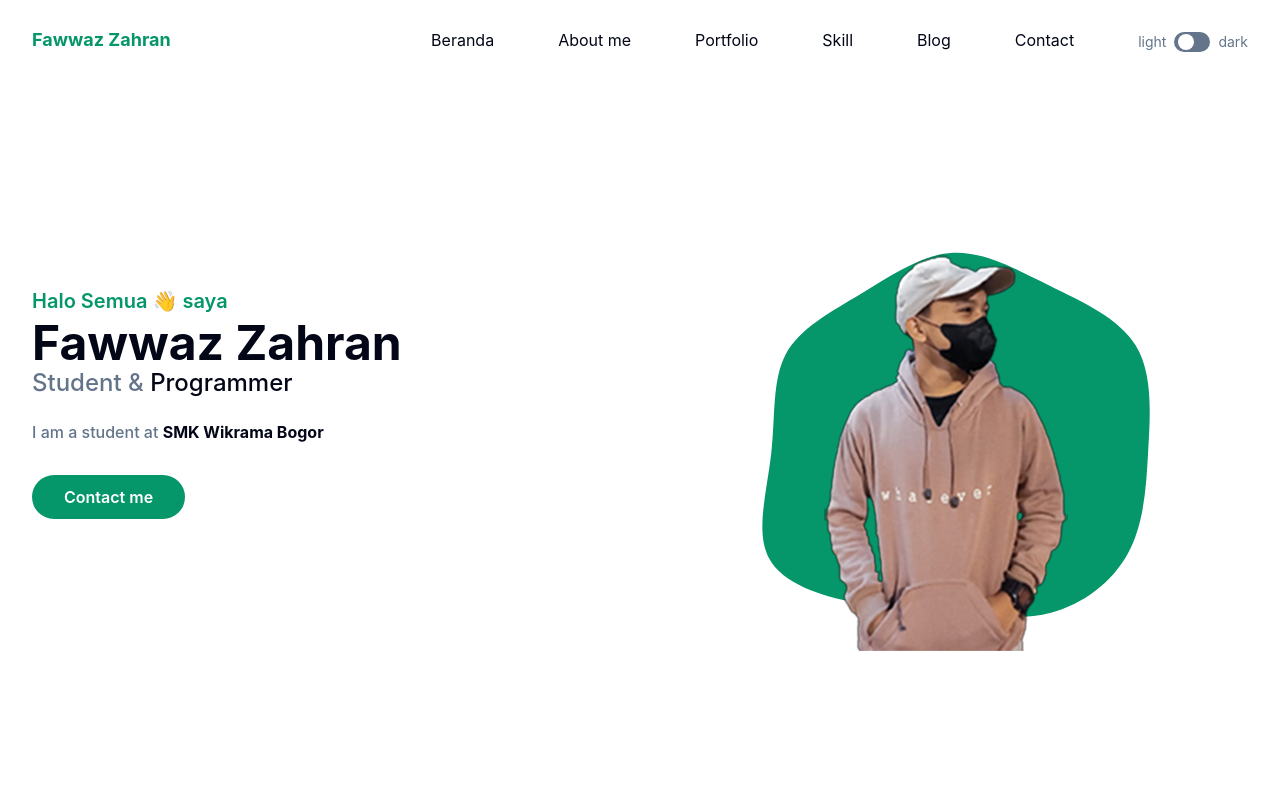
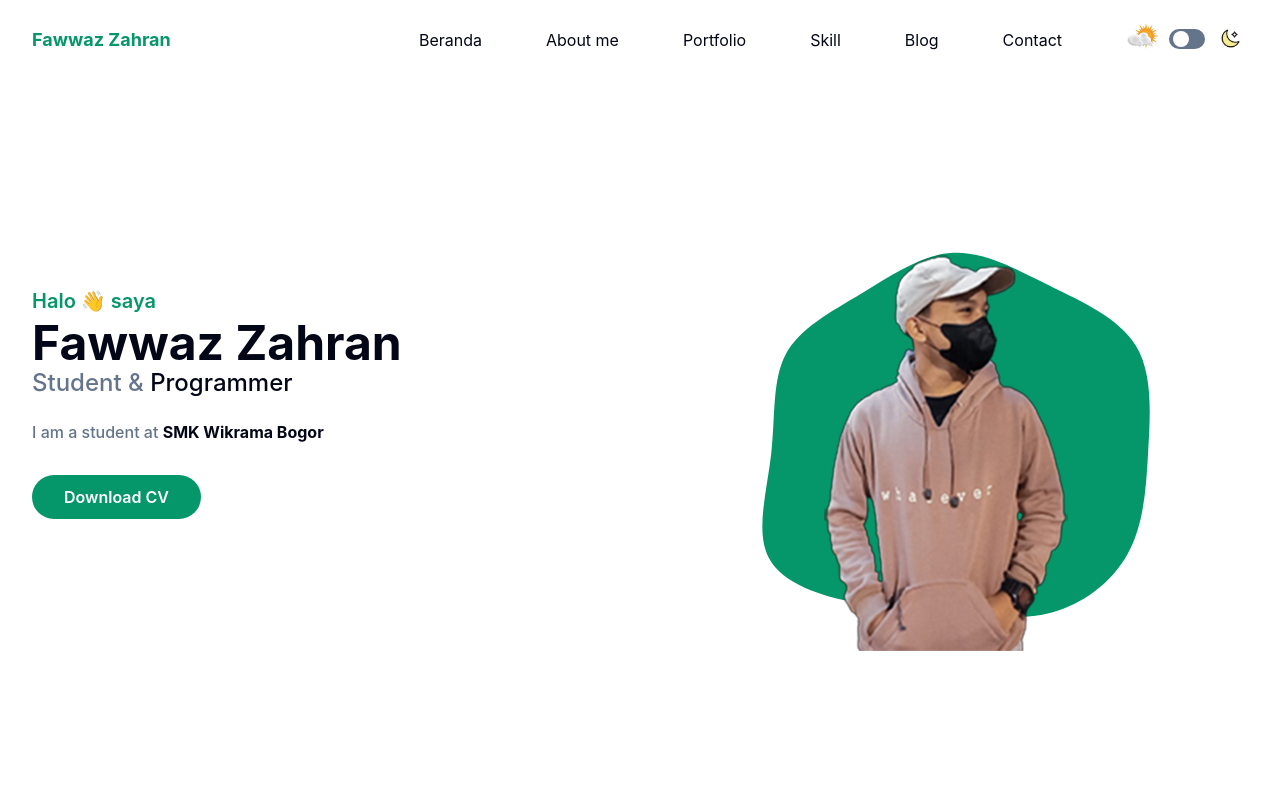
Before and after one commit to FawwazZah13/web-personal, a website: page index.html in a window 1280 px wide. Shown: the top 792 px of the page. Drawn offline with Linux system fonts and the light colour scheme.

Commit message:
Tambah CV

```diff
--- a/index.html
+++ b/index.html
@@ -49,14 +49,14 @@
               </li>
               <li class="flex items-center pl-8 mt-1 ">
                 <div class="flex">
-                  <span class="mr-2 text-sm text-slate-500">light</span>
+                  <span class="mr-2 text-sm text-slate-500"><img src="dist/img/icon/sun.png" width="35" class="-mt-2" alt=""></span>
                   <input type="checkbox" class="hidden" id="dark-toggle">
                   <label for="dark-toggle">
                     <div class="flex h-5 w-9 cursor-pointer items-center rounded-full bg-slate-500 p-1">
                       <div class="toggle-circle h-4 w-4 rounded-full bg-white transition duration-300 ease-in-out"></div>
                     </div>
                   </label>
-                  <span class="ml-2 text-sm text-slate-500">dark</span>
+                  <span class="ml-2 text-sm text-slate-500"><img src="dist/img/icon/moon.png" width="35" class="-mt-2" alt=""></span>
                 </div>
               </li>
             </ul>
@@ -72,11 +72,11 @@
     <div class="container">
       <div class="flex flex-wrap">
         <div class="w-full self-center px-4 lg:w-1/2">
-          <h1 class="text-base font-semibold text-primary md:text-xl">Halo Semua 👋 saya <span class="mt-1 block text-4xl font-bold text-dark dark:text-white lg:text-5xl">Fawwaz Zahran</span></h1>
+          <h1 class="text-base font-semibold text-primary md:text-xl">Halo 👋 saya <span class="mt-1 block text-4xl font-bold text-dark dark:text-white lg:text-5xl">Fawwaz Zahran</span></h1>
           <h2 class="mb-5 text-lg font-medium text-secondary lg:text-2xl">Student & <span class="text-dark dark:text-white">Programmer</span></h2>
           <p class="mb-10 font-medium leading-relaxed text-secondary">I am a student at <span class="font-bold text-dark dark:text-white">SMK Wikrama Bogor</span></p>
 
-          <a href="#" class="rounded-full bg-primary py-3 px-8 text-base font-semibold text-white transition duration-300 ease-in-out hover:opacity-80 hover:shadow-lg">Contact me</a>
+          <a href="dist/download/CV-12209233-Muhammad Fawwaz Zahran.pdf" target="_blank" class="rounded-full bg-primary py-3 px-8 text-base font-semibold text-white transition duration-300 ease-in-out hover:opacity-80 hover:shadow-lg">Download CV</a>
         </div>
         <div class="w-full self-end px-4 lg:w-1/2">
           <div class="relative mt-10 lg:right-0 lg:mt-9">
@@ -397,7 +397,7 @@
             <h3>
               <a href="" class="block mb-3 font-semibold text-xl dark:text-white hover:text-primary truncate">Dea Afrizal</a>
             </h3>
-              <p class="font-medium text-base text-secondary mb-6">Dea Afrizal seorang guru dan konten kreator di balik channel YouTube nya, bisa menjadi contoh yang tepat.</p>
+              <p class="font-medium text-base text-secondary mb-6">Sandhika Galih, a teacher and content creator behind the Dea Afrizal YouTube channel, can be the right example.</p>
               <a href="https://youtu.be/34WnrrR2gL0?si=YsUpj9jQRsG6Hoxo" target="_blank" class="font-medium text-sm text-gray-200 bg-primary py-2 px-4 rounded-lg hover:opacity-80 dark:text-dark">Baca Selengkapnya</a>
           </div>
         </div>
```
Also changed, not shown: dist/img/icon/moon.png (added), dist/img/icon/sun.png (added), dist/output.css, 1 other file.
